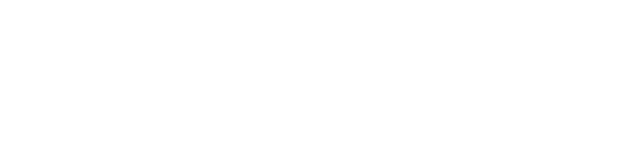
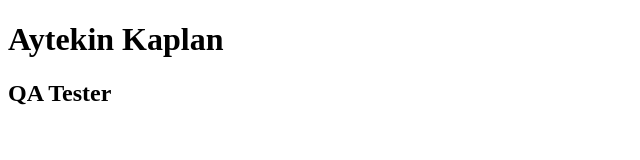
Before and after one commit to aytekinkaplan/resume, a plain HTML site: page index.html in a window 1280 px wide. Shown: the whole page, without its empty margins (0-640 px from the left). Drawn offline with Linux system fonts and the light colour scheme.

Commit message:
Here we go

```diff
--- a/index.html
+++ b/index.html
@@ -7,6 +7,10 @@
     <title>My Resume</title>
 </head>
 <body>
+    <header>
+        <h1>Aytekin Kaplan</h1>
+        <h2>QA Tester</h2>
+    </header>
 
 </body>
 </html>
```
